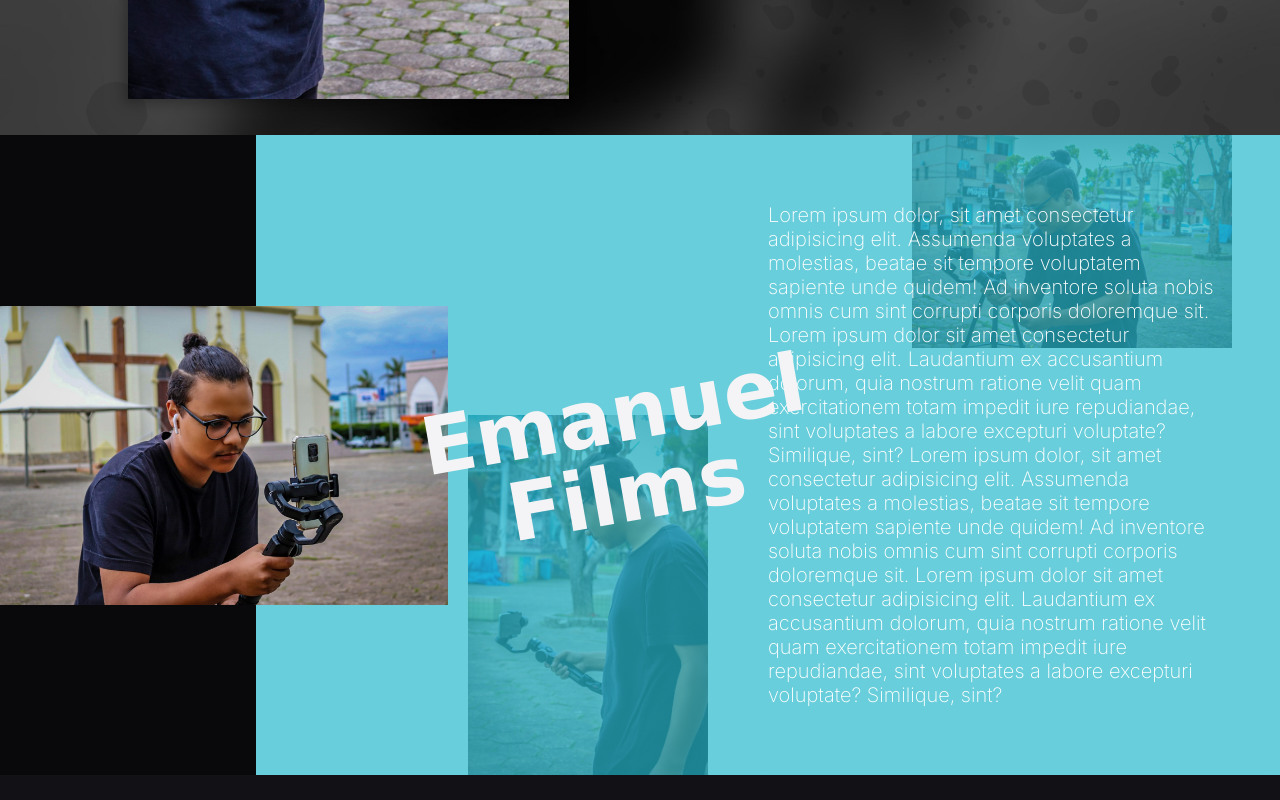
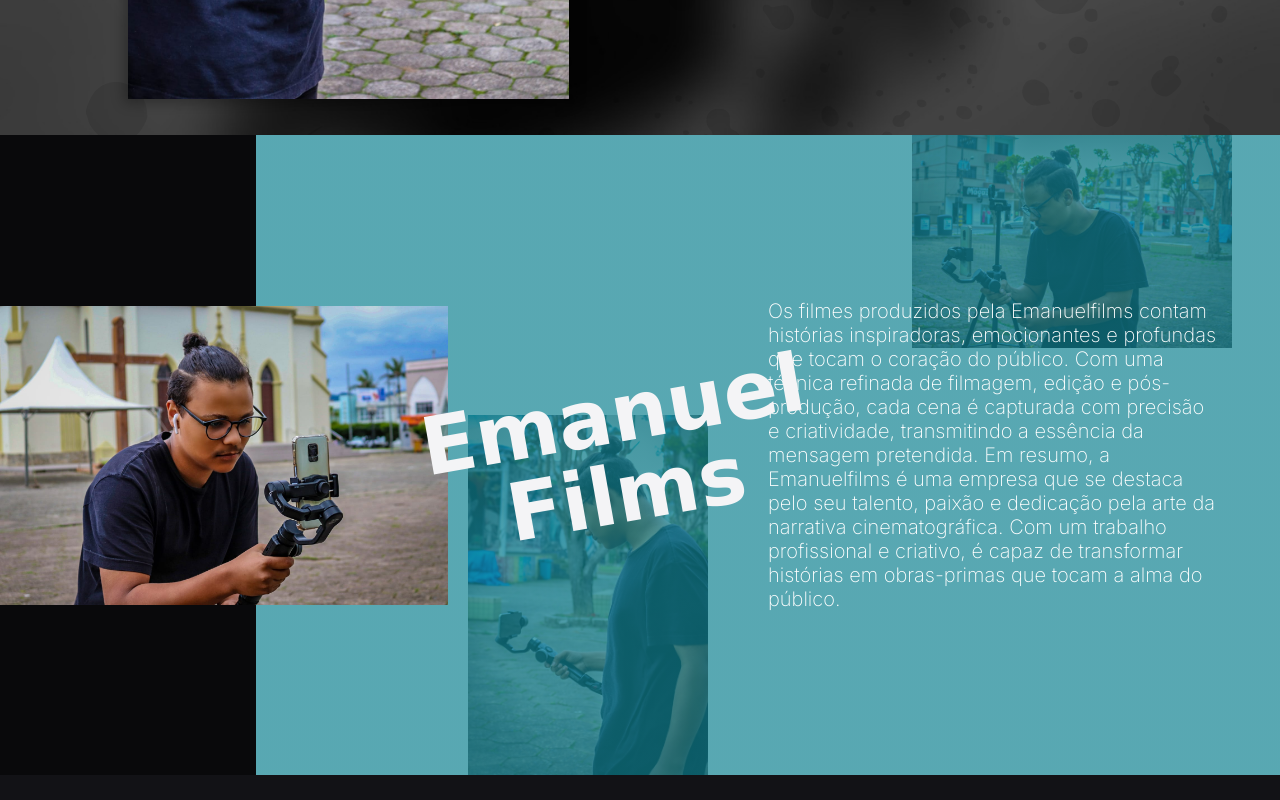
Before and after one commit to web-no-tech/portfolio-emanuel, a plain HTML site: page index.html in a window 1280 px wide. Shown: the part 680-1480 px from the top of the page. Drawn offline with nearby package versions, Linux system fonts and the light colour scheme; a web font is replaced by a local one.

Commit message:
refactor: about me content

```diff
--- a/index.html
+++ b/index.html
@@ -95,20 +95,15 @@
           </div>
 
           <p>
-            Lorem ipsum dolor, sit amet consectetur adipisicing elit. Assumenda
-            voluptates a molestias, beatae sit tempore voluptatem sapiente unde
-            quidem! Ad inventore soluta nobis omnis cum sint corrupti corporis
-            doloremque sit. Lorem ipsum dolor sit amet consectetur adipisicing
-            elit. Laudantium ex accusantium dolorum, quia nostrum ratione velit
-            quam exercitationem totam impedit iure repudiandae, sint voluptates
-            a labore excepturi voluptate? Similique, sint? Lorem ipsum dolor,
-            sit amet consectetur adipisicing elit. Assumenda voluptates a
-            molestias, beatae sit tempore voluptatem sapiente unde quidem! Ad
-            inventore soluta nobis omnis cum sint corrupti corporis doloremque
-            sit. Lorem ipsum dolor sit amet consectetur adipisicing elit.
-            Laudantium ex accusantium dolorum, quia nostrum ratione velit quam
-            exercitationem totam impedit iure repudiandae, sint voluptates a
-            labore excepturi voluptate? Similique, sint?
+            Os filmes produzidos pela Emanuelfilms contam histórias
+            inspiradoras, emocionantes e profundas que tocam o coração do
+            público. Com uma técnica refinada de filmagem, edição e
+            pós-produção, cada cena é capturada com precisão e criatividade,
+            transmitindo a essência da mensagem pretendida. Em resumo, a
+            Emanuelfilms é uma empresa que se destaca pelo seu talento, paixão e
+            dedicação pela arte da narrativa cinematográfica. Com um trabalho
+            profissional e criativo, é capaz de transformar histórias em
+            obras-primas que tocam a alma do público.
           </p>
         </div>
       </section>
--- a/styles/global.css
+++ b/styles/global.css
@@ -20,7 +20,7 @@
   --blue-0: #071f22;
   --blue-25: #114d55;
   --blue-50: #28b9cc;
-  --blue-50-50: #28b9ccb2;
+  --blue-50-50: #108291b2;
   --blue-75: #4ce4f8;
   --blue-100: #aae6ee;
 
```
Also changed, not shown: assets/images/3263057.webp (deleted), assets/images/background-banner.webp (deleted), assets/images/business-success-3581823-2992428.webp (deleted), assets/images/flyer-1.jpeg (deleted), assets/images/flyer2.jpeg (deleted), assets/images/social-media.webp (deleted), assets/images/strategic-vision-in-marketing-3932238-3263054.webp (deleted).
